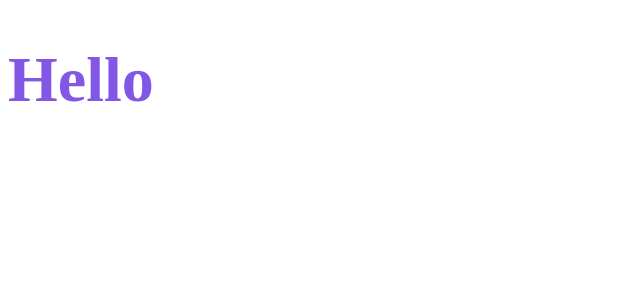
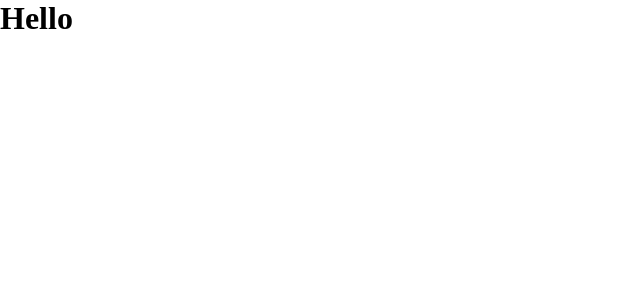
Before and after one commit to Vitorhr10/dtmoney, a React (Create React App) app: page / in a window 1280 px wide. Shown: the top 300 px of the page, without its empty margins (0-640 px from the left). Built offline with nearby package versions, Linux system fonts and the light colour scheme.

Commit message:
chore: 0 style

```diff
--- a/public/index.html
+++ b/public/index.html
@@ -4,6 +4,7 @@
     <meta charset="utf-8" />
     <meta name="viewport" content="width=device-width, initial-scale=1" />
 
+    <link rel="shortcut icon" href="favicon.png" type="image/png">
     <title>Dtmoney</title>
   </head>
   <body>
--- a/src/App.tsx
+++ b/src/App.tsx
@@ -1,14 +1,10 @@
-import styled from 'styled-components';
-
-const Title = styled.h1`
-  font-size: 64px;
-  color: #8257e6;
-`
+import { GlobalStyle } from "./styles/global"
 
 export function App() {
   return (
     <div className="App">
-      <Title>Hello</Title>
+      <h1>Hello</h1>
+      <GlobalStyle />
     </div>
   );
 }
--- /dev/null
+++ b/src/styles/global.ts
@@ -0,0 +1,20 @@
+import { createGlobalStyle } from 'styled-components'
+
+export const GlobalStyle = createGlobalStyle`
+  :root {
+    --background: #f2f0f5;
+  }
+
+  * {
+    margin: 0;
+    padding: 0;
+    box-sizing: border-box;
+  }
+
+  body: {
+    background: var(--background);
+    -webkit-font-smoothing: antialiased;
+  }
+
+
+`
```
